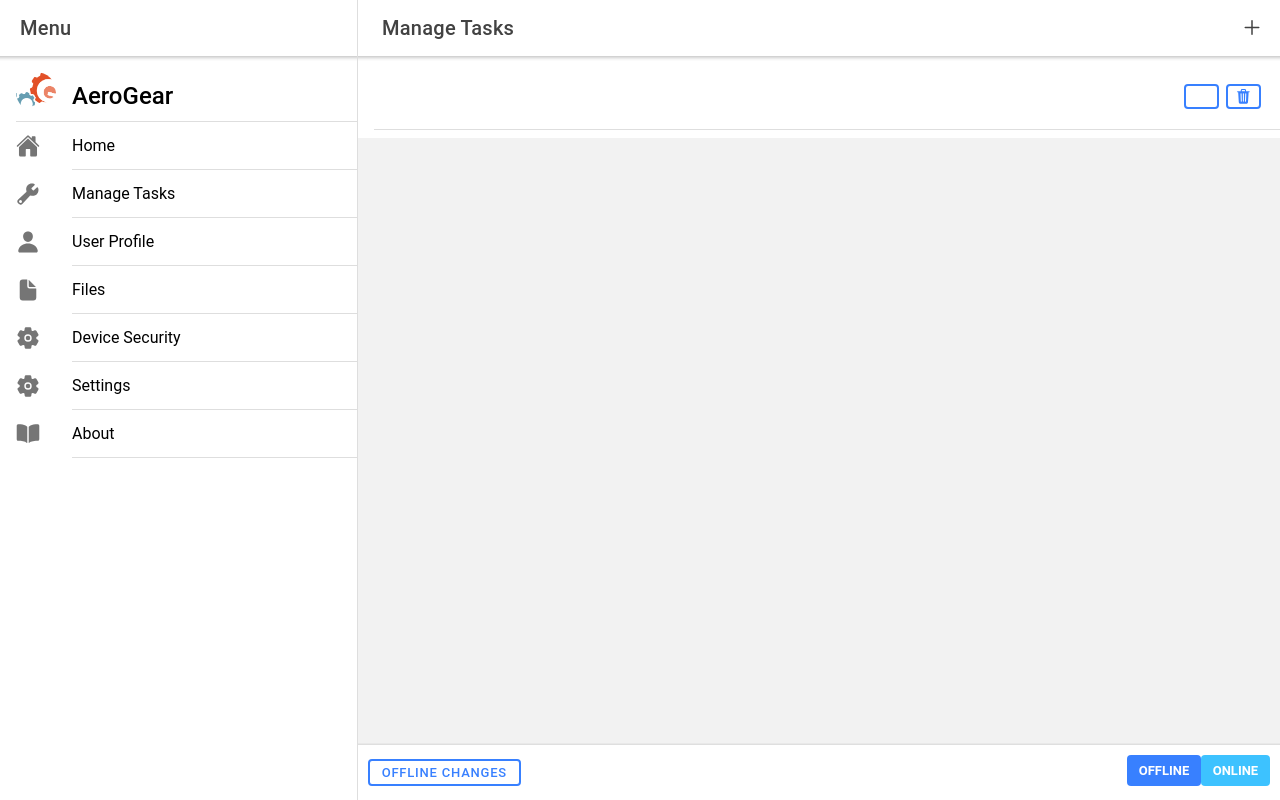
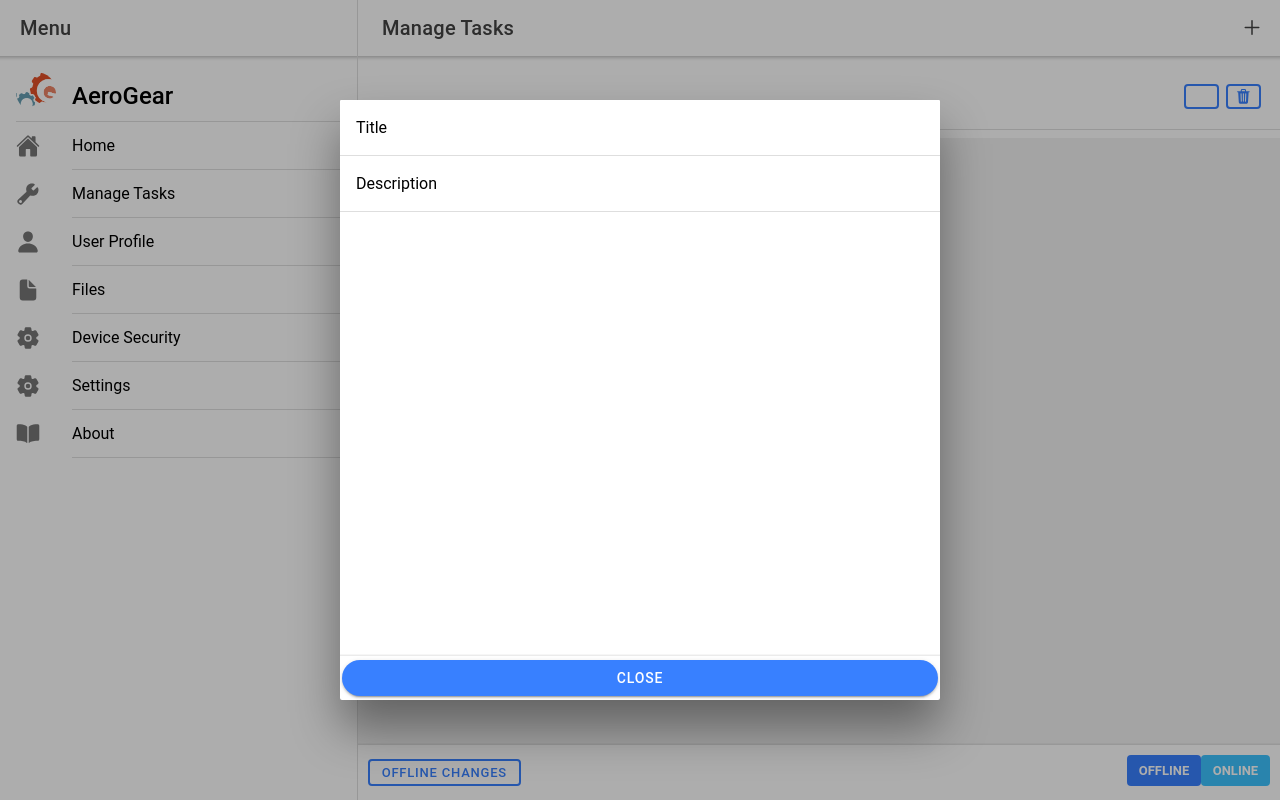
Before and after one commit to graphql-heroes/ionic-react-offline, a React (Create React App) app: page / in a window 1280 px wide. Both pictures are taken after a click on the element 1252 px from the left and 28 px from the top of the page. Built offline with nearby package versions, Linux system fonts and the light colour scheme.

Commit message:
Add view for adding new items

```diff
--- a/src/pages/ManageTasks/ManageTasks.tsx
+++ b/src/pages/ManageTasks/ManageTasks.tsx
@@ -15,16 +15,25 @@ import {
   IonBadge,
   IonNote,
   IonItem,
-  IonIcon
+  IonIcon,
+  IonModal,
+  IonInput
 } from "@ionic/react";
 import PageHeader from "../../components/PageHeader";
 import "./ManageTasks.scss";
 
 export class ManageTasks extends Component {
+  state = {
+    showModal: false
+  };
+
   /**
    * Navigate to new item add page
    */
-  openNewItemPage = () => {};
+  openNewItemPage = () => {
+    this.setState({ showModal: true });
+  };
+
   render() {
     return (
       <IonPage>
@@ -79,6 +88,30 @@ export class ManageTasks extends Component {
               </IonItemGroup>
             </IonList>
           </div>
+          <IonModal
+            isOpen={this.state.showModal}
+            onDidDismiss={() => this.setState(() => ({ showModal: false }))}
+          >
+            <IonContent padding>
+              <IonItem>
+                <IonLabel position="floating">Title</IonLabel>
+                <IonInput />
+              </IonItem>
+              <IonItem>
+                <IonLabel position="floating">Description</IonLabel>
+                <IonInput />
+              </IonItem>
+            </IonContent>
+            <IonFooter>
+              <IonButton
+                expand="block"
+                shape="round"
+                onClick={() => this.setState(() => ({ showModal: false }))}
+              >
+                Close
+              </IonButton>
+            </IonFooter>
+          </IonModal>
         </IonContent>
 
         <IonFooter>
```
